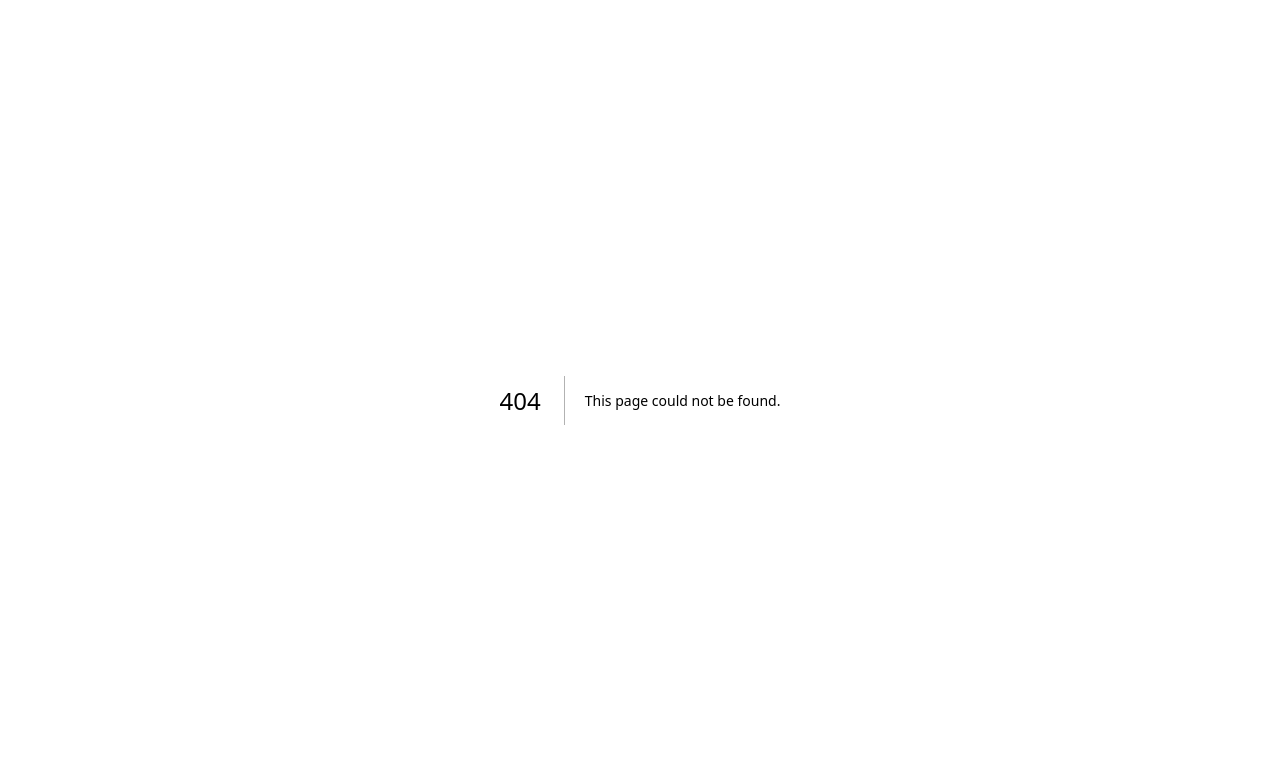
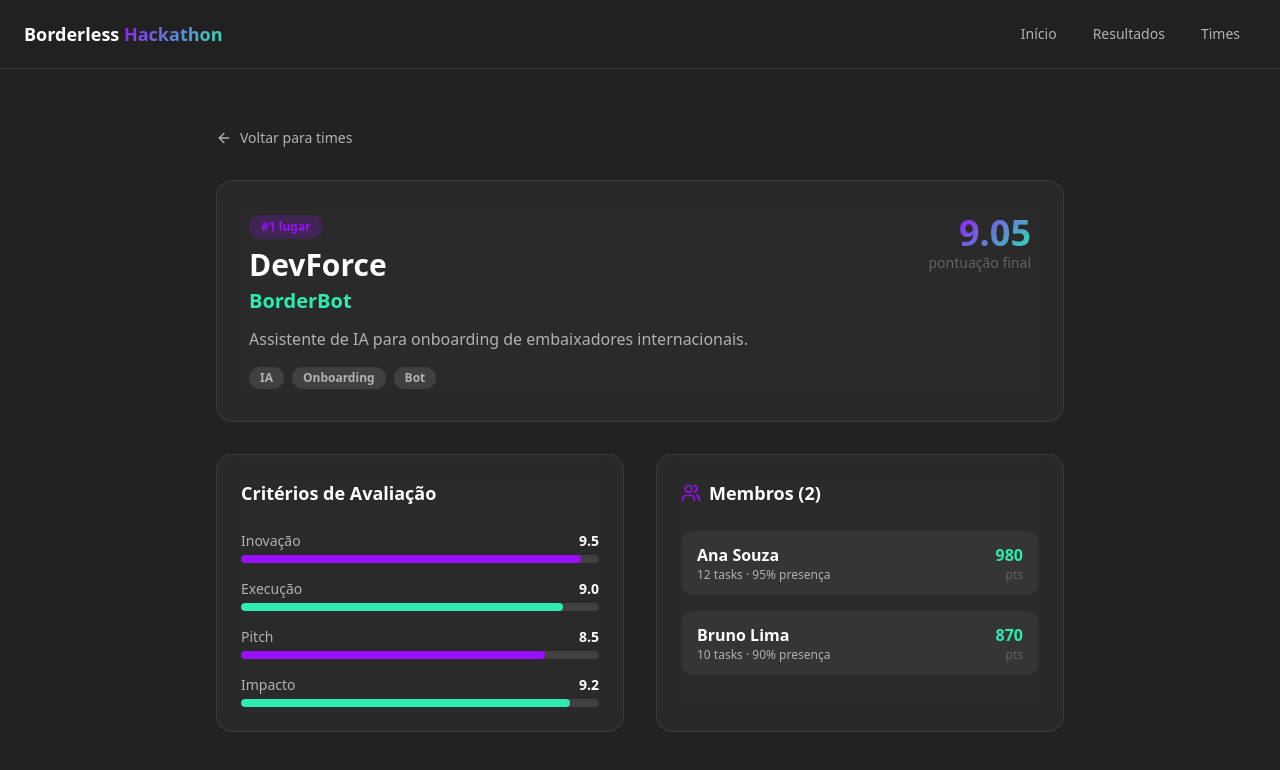
Before and after one commit to ProgramadoresSemPatria/borderless-hackathon, a Next.js app: page /times/t1 in a window 1280 px wide. Before the commit this address had no page. Shown: the top 770 px of the page. Built offline with nearby package versions, Linux system fonts and the light colour scheme.

Commit message:
feat: build team detail page with score breakdown and members

```diff
--- /dev/null
+++ b/app/times/[id]/page.tsx
@@ -0,0 +1,98 @@
+import { PublicNavbar } from '@/components/public/navbar'
+import { ScoreBar } from '@/components/public/score-bar'
+import { GradientText } from '@/components/animated/gradient-text'
+import { getTeamById, getTeamParticipants, hackathonConfig } from '@/lib/mock-data'
+import { Badge } from '@/components/ui/badge'
+import { notFound } from 'next/navigation'
+import { ArrowLeft, Users } from 'lucide-react'
+import Link from 'next/link'
+
+export default function TeamDetailPage({ params }: { params: { id: string } }) {
+  const team = getTeamById(params.id)
+  if (!team) return notFound()
+
+  const members = getTeamParticipants(team.id)
+
+  return (
+    <>
+      <PublicNavbar />
+      <main className="mx-auto max-w-4xl px-6 pb-24 pt-32">
+        <Link
+          href="/times"
+          className="mb-8 inline-flex items-center gap-2 text-sm text-[#b2b2b2] transition-colors hover:text-white"
+        >
+          <ArrowLeft className="h-4 w-4" />
+          Voltar para times
+        </Link>
+
+        {/* Header */}
+        <div className="glass mb-8 rounded-2xl p-8">
+          <div className="flex items-start justify-between gap-4">
+            <div>
+              {team.position && (
+                <span className="mb-2 inline-block rounded-full bg-[#9810fa]/20 px-3 py-1 text-xs font-bold text-[#9810fa]">
+                  #{team.position} lugar
+                </span>
+              )}
+              <h1 className="mb-1 text-3xl font-extrabold text-white">{team.name}</h1>
+              <p className="mb-3 text-xl font-semibold text-[#2debb1]">{team.project}</p>
+              <p className="mb-4 text-[#b2b2b2]">{team.description}</p>
+              <div className="flex flex-wrap gap-2">
+                {team.tags?.map(tag => (
+                  <Badge key={tag} className="bg-white/10 text-[#b2b2b2]">{tag}</Badge>
+                ))}
+              </div>
+            </div>
+            <div className="text-right">
+              <div className="text-4xl font-black">
+                <GradientText>{team.totalScore.toFixed(2)}</GradientText>
+              </div>
+              <div className="text-sm text-[#636363]">pontuação final</div>
+            </div>
+          </div>
+        </div>
+
+        <div className="grid grid-cols-1 gap-8 md:grid-cols-2">
+          {/* Scores */}
+          <div className="glass rounded-2xl p-6">
+            <h2 className="mb-6 text-lg font-bold text-white">Critérios de Avaliação</h2>
+            <div className="space-y-4">
+              {hackathonConfig.criteria.map((criterion, i) => (
+                <ScoreBar
+                  key={criterion}
+                  label={criterion}
+                  value={team.scores[criterion] ?? 0}
+                  color={i % 2 === 0 ? 'purple' : 'teal'}
+                />
+              ))}
+            </div>
+          </div>
+
+          {/* Members */}
+          <div className="glass rounded-2xl p-6">
+            <h2 className="mb-6 flex items-center gap-2 text-lg font-bold text-white">
+              <Users className="h-5 w-5 text-[#9810fa]" />
+              Membros ({members.length})
+            </h2>
+            <div className="space-y-4">
+              {members.map((member) => (
+                <div key={member.id} className="flex items-center justify-between rounded-xl bg-white/5 px-4 py-3">
+                  <div>
+                    <div className="font-semibold text-white">{member.name}</div>
+                    <div className="text-xs text-[#b2b2b2]">
+                      {member.metrics.tasksCompleted} tasks · {member.metrics.attendance}% presença
+                    </div>
+                  </div>
+                  <div className="text-right">
+                    <div className="font-bold text-[#2debb1]">{member.metrics.totalPoints}</div>
+                    <div className="text-xs text-[#636363]">pts</div>
+                  </div>
+                </div>
+              ))}
+            </div>
+          </div>
+        </div>
+      </main>
+    </>
+  )
+}
```
